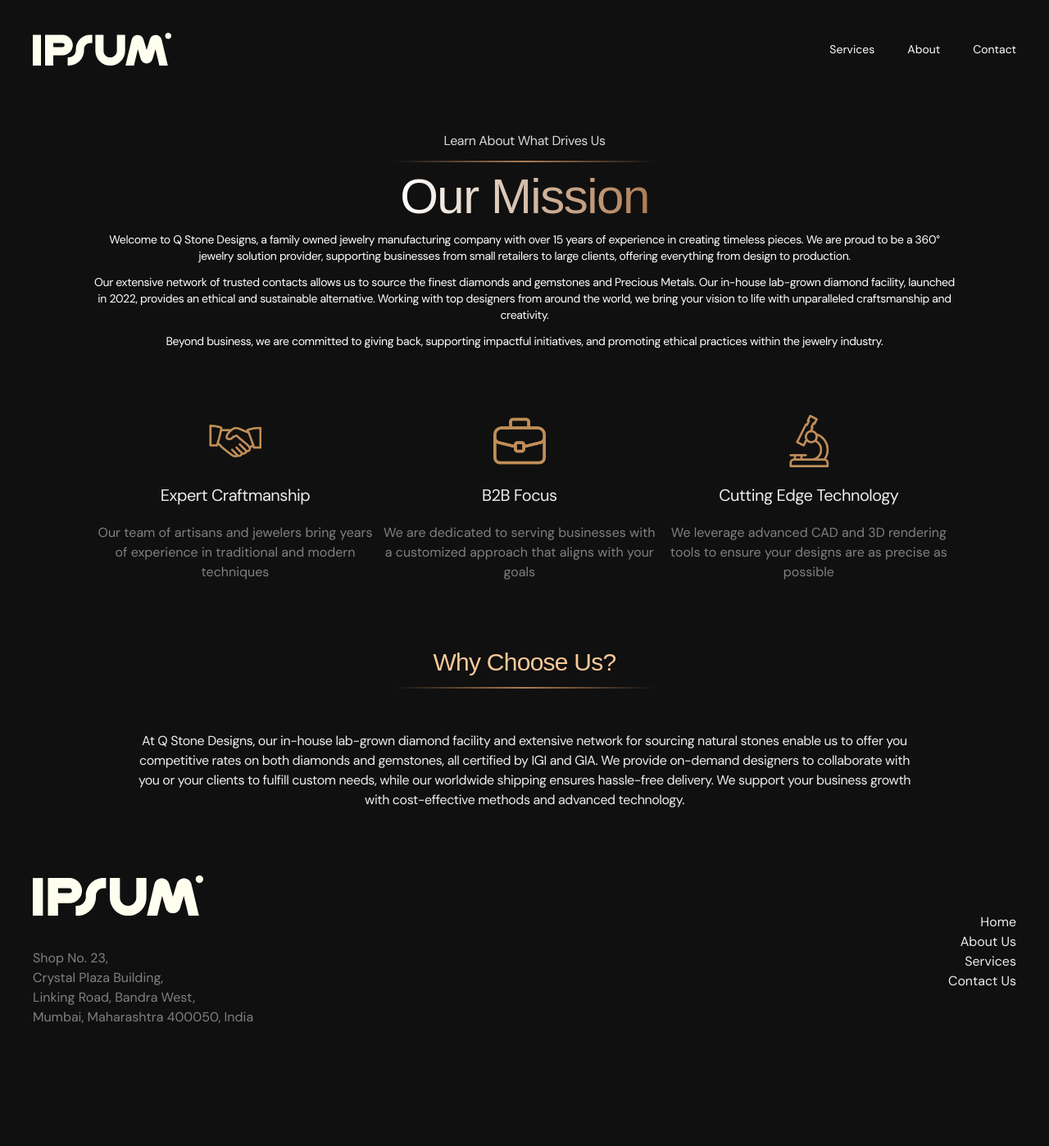
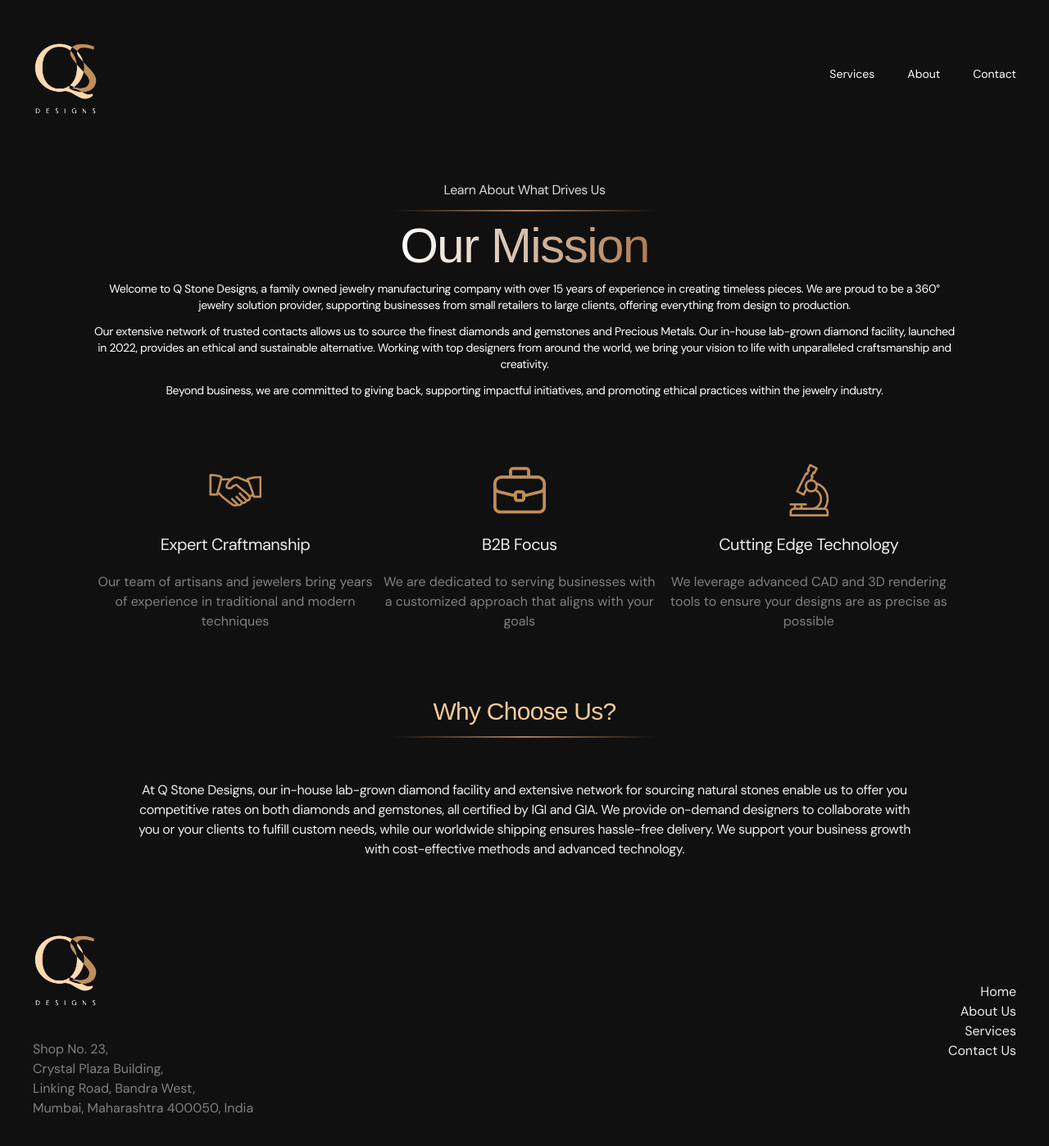
Before and after one commit to scenario7/fidhan-website, a Next.js app: page /about-us in a window 1280 px wide. Shown: the top 1398 px of the page at 82% size. Before the commit the page ends 1293 px from the top, so only its background shows below. Built offline with nearby package versions, Linux system fonts and the light colour scheme; a web font is replaced by a local one.

Commit message:
dynamic routes

```diff
--- a/components/CustomFooter.jsx
+++ b/components/CustomFooter.jsx
@@ -2,7 +2,8 @@ import React from 'react'
 import { Federo, DM_Sans } from "next/font/google";
 import NavBar from "./NavBar";
 import Link from 'next/link';
-
+import blackLogo from '@/images/qstone-logo-blackbg.png'
+import Image from 'next/image'
 
 const federo = Federo({
     weight: ["400"], // Specify weights
@@ -19,14 +20,7 @@ const CustomFooter = () => {
     <div className='flex flex-col md:flex-row items-center justify-between px-10 py-10 w-screen'>
         <div className='flex flex-col items-center md:items-start gap-10'>
         <Link href="/">
-        <svg viewBox="0 0 169 40" fill="none" xmlns="http://www.w3.org/2000/svg" className='w-32 md:w-52'>
-        <path fillRule="evenodd" clipRule="evenodd" d="M10.0148 2.5V40H0V2.5H10.0148Z" fill="#fffff0"></path>
-        <path fillRule="evenodd" clipRule="evenodd" d="M15.0222 2.5H36.3037C43.2175 2.5 48.8222 8.09644 48.8222 15C48.8222 21.9036 43.2175 27.5 36.3037 27.5H25.037V40H15.0222V2.5ZM25.037 17.5H36.3037C37.6865 17.5 38.8074 16.3807 38.8074 15C38.8074 13.6193 37.6865 12.5 36.3037 12.5H25.037V17.5Z" fill="#fffff0"></path>
-        <path fillRule="evenodd" clipRule="evenodd" d="M86.3778 2.5V21.875C86.3778 26.3623 90.0208 30 94.5148 30C99.0088 30 102.652 26.3623 102.652 21.875V2.5H112.667V21.875C112.667 31.8852 104.54 40 94.5148 40C84.4898 40 76.363 31.8852 76.363 21.875V2.5H86.3778Z" fill="#fffff0"></path>
-        <path fillRule="evenodd" clipRule="evenodd" d="M52.5778 20C52.5778 10.335 60.4244 2.5 70.1037 2.5H72.6074V12.5H70.1037C65.9554 12.5 62.5926 15.8579 62.5926 20V21.25C62.5926 31.6053 54.1855 40 43.8148 40H42.563V30H43.8148C48.6545 30 52.5778 26.0825 52.5778 21.25V20Z" fill="#fffff0"></path>
-        <path d="M169 3.75C169 5.82107 167.319 7.5 165.244 7.5C163.17 7.5 161.489 5.82107 161.489 3.75C161.489 1.67893 163.17 0 165.244 0C167.319 0 169 1.67893 169 3.75Z" fill="#fffff0"></path>
-        <path d="M123.42 40L128.199 20.0181L131.752 32.0393C133.87 39.2091 144.041 39.2091 146.16 32.0393L149.712 20.0181L154.491 40H164.787L157.273 8.57949C155.486 1.10744 144.941 0.830781 142.763 8.19891L138.956 21.0833L135.148 8.19892C132.971 0.830824 122.425 1.1074 120.638 8.57948L113.124 40H123.42Z" fill="#fffff0"></path>
-        </svg>
+          <Image src={blackLogo} height={100}/>
         </Link>
         <p className={`text-[#808080] text-center md:text-left ${dmsans.className}`}>
         Shop No. 23,<br/>Crystal Plaza Building,<br/>Linking Road, Bandra West,<br/>Mumbai, Maharashtra 400050, India
--- a/components/NavBar.jsx
+++ b/components/NavBar.jsx
@@ -1,6 +1,8 @@
 import React from 'react'
 import { DM_Sans } from 'next/font/google'
 import Link from 'next/link'
+import blackLogo from '@/images/qstone-logo-blackbg.png'
+import Image from 'next/image'
 
 const dmsans = DM_Sans({
     weight : ["400"],
@@ -11,14 +13,7 @@ const NavBar = () => {
   return (
     <div className='flex flex-col md:flex-row items-center gap-5 justify-between w-full px-10 py-10 text-white'>
       <Link href="/">
-        <svg width="169" height="40" viewBox="0 0 169 40" fill="none" xmlns="http://www.w3.org/2000/svg">
-        <path fillRule="evenodd" clipRule="evenodd" d="M10.0148 2.5V40H0V2.5H10.0148Z" fill="#fffff0"></path>
-        <path fillRule="evenodd" clipRule="evenodd" d="M15.0222 2.5H36.3037C43.2175 2.5 48.8222 8.09644 48.8222 15C48.8222 21.9036 43.2175 27.5 36.3037 27.5H25.037V40H15.0222V2.5ZM25.037 17.5H36.3037C37.6865 17.5 38.8074 16.3807 38.8074 15C38.8074 13.6193 37.6865 12.5 36.3037 12.5H25.037V17.5Z" fill="#fffff0"></path>
-        <path fillRule="evenodd" clipRule="evenodd" d="M86.3778 2.5V21.875C86.3778 26.3623 90.0208 30 94.5148 30C99.0088 30 102.652 26.3623 102.652 21.875V2.5H112.667V21.875C112.667 31.8852 104.54 40 94.5148 40C84.4898 40 76.363 31.8852 76.363 21.875V2.5H86.3778Z" fill="#fffff0"></path>
-        <path fillRule="evenodd" clipRule="evenodd" d="M52.5778 20C52.5778 10.335 60.4244 2.5 70.1037 2.5H72.6074V12.5H70.1037C65.9554 12.5 62.5926 15.8579 62.5926 20V21.25C62.5926 31.6053 54.1855 40 43.8148 40H42.563V30H43.8148C48.6545 30 52.5778 26.0825 52.5778 21.25V20Z" fill="#fffff0"></path>
-        <path d="M169 3.75C169 5.82107 167.319 7.5 165.244 7.5C163.17 7.5 161.489 5.82107 161.489 3.75C161.489 1.67893 163.17 0 165.244 0C167.319 0 169 1.67893 169 3.75Z" fill="#fffff0"></path>
-        <path d="M123.42 40L128.199 20.0181L131.752 32.0393C133.87 39.2091 144.041 39.2091 146.16 32.0393L149.712 20.0181L154.491 40H164.787L157.273 8.57949C155.486 1.10744 144.941 0.830781 142.763 8.19891L138.956 21.0833L135.148 8.19892C132.971 0.830824 122.425 1.1074 120.638 8.57948L113.124 40H123.42Z" fill="#fffff0"></path>
-        </svg>
+        <Image src={blackLogo} height={100}/>
       </Link>
         <div className={`${dmsans.className} md:text-md text-sm flex gap-5 md:gap-10`}>
             <Link href="/services">Services</Link>
```
Also changed, not shown: images/qstone-logo-blackbg.png (added), images/qstone-logo.png (added).
